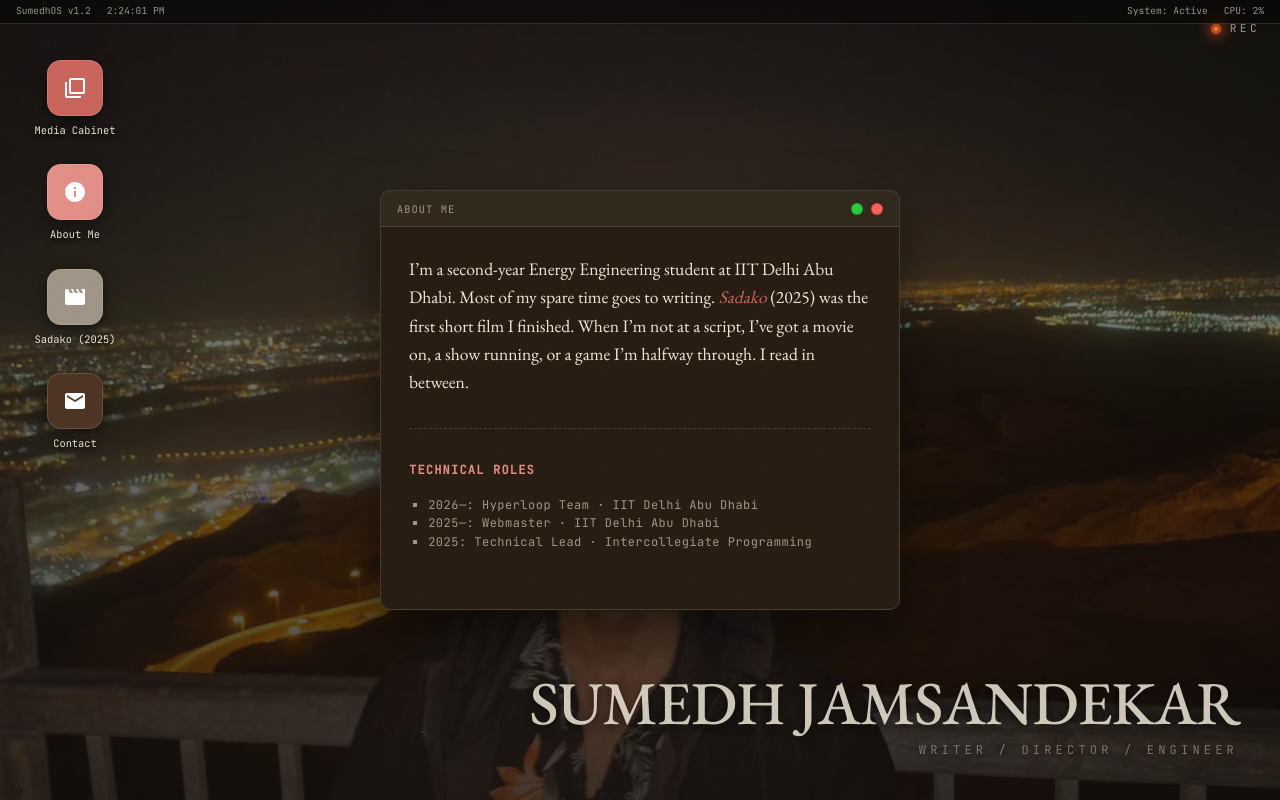
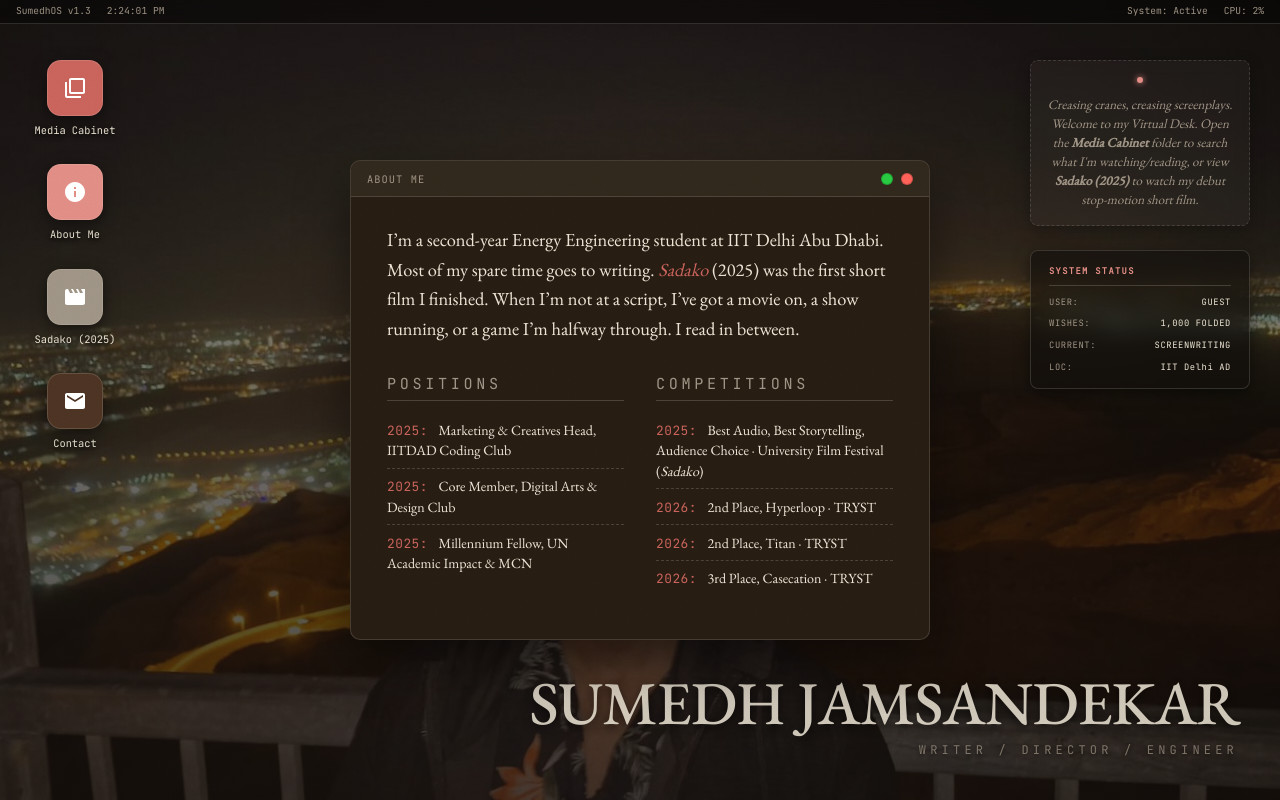
Before and after one commit to Bane2007/sumedh, a React (Vite) app: page / in a window 1280 px wide. Both pictures are taken after a click on the element "About Me". Built offline with nearby package versions, Linux system fonts and the light colour scheme; grey boxes are pictures that could not be loaded.

Commit message:
feat: restore accurate historical roles & positions list formatting, remove REC button module, and mount welcome greeting and system specifications desktop widgets

```diff
--- a/src/App.jsx
+++ b/src/App.jsx
@@ -291,18 +291,13 @@ function App() {
       {/* Top Status Bar */}
       <div className="status-bar">
         <div className="status-left">
-          <span>SumedhOS v1.2</span>
+          <span>SumedhOS v1.3</span>
           <span>{currentTime}</span>
         </div>
         <div className="status-right">
           <span>System: Active</span>
           <span>CPU: 2%</span>
         </div>
-      </div>
-
-      <div className="rec-light" aria-hidden="true">
-        <span className="rec-light__dot"></span>
-        <span className="rec-light__label">REC</span>
       </div>
 
       {/* Parallax Floating Origami Cranes */}
@@ -332,7 +327,7 @@ function App() {
 
           <div
             className="shortcut-item"
-            onClick={() => openWindow('about', 'About Me', 520, 420)}
+            onClick={() => openWindow('about', 'About Me', 580, 480)}
             title="Biographical details and technical profile"
           >
             <div className="shortcut-icon" style={{ backgroundColor: '#e08a82' }}>
@@ -374,6 +369,28 @@ function App() {
         <div className="desktop-brand">
           <div className="brand-title">SUMEDH JAMSANDEKAR</div>
           <div className="brand-subtitle mono">WRITER / DIRECTOR / ENGINEER</div>
+        </div>
+
+        {/* NEW STUFF: Interactive Desktop Widgets */}
+        <div className="desktop-widgets">
+          {/* Welcome Scratchpad Sticky Note */}
+          <div className="widget-sticky">
+            <div className="widget-sticky__pin"></div>
+            <p className="widget-sticky__body">
+              Creasing cranes, creasing screenplays. Welcome to my Virtual Desk.
+              Open the <strong>Media Cabinet</strong> folder to search what I'm watching/reading,
+              or view <strong>Sadako (2025)</strong> to watch my debut stop-motion short film.
+            </p>
+          </div>
+
+          {/* Monospaced System Status Monitor */}
+          <div className="widget-monitor mono">
+            <div className="widget-monitor__header">SYSTEM STATUS</div>
+            <div className="widget-monitor__row"><span>USER:</span><span>GUEST</span></div>
+            <div className="widget-monitor__row"><span>WISHES:</span><span>1,000 FOLDED</span></div>
+            <div className="widget-monitor__row"><span>CURRENT:</span><span>SCREENWRITING</span></div>
+            <div className="widget-monitor__row"><span>LOC:</span><span>IIT Delhi AD</span></div>
+          </div>
         </div>
 
         {/* Windows Rendering */}
@@ -623,17 +640,28 @@ function App() {
 
             {/* ABOUT WINDOW CONTENT */}
             {win.id === 'about' && (
-              <div className="about-window-content">
-                <p className="about__body" style={{ fontSize: '1.1rem', lineHeight: 1.6 }}>
+              <div className="about-window-content" style={{ padding: '0.5rem 1rem' }}>
+                <p className="about__body" style={{ fontSize: '1.15rem', lineHeight: 1.6, marginBottom: '2rem' }}>
                   I&rsquo;m a second-year Energy Engineering student at IIT Delhi Abu Dhabi. Most of my spare time goes to writing. <em>Sadako</em> (2025) was the first short film I finished. When I&rsquo;m not at a script, I&rsquo;ve got a movie on, a show running, or a game I&rsquo;m halfway through. I read in between.
                 </p>
-                <div style={{ marginTop: '2rem', borderTop: '1px dashed var(--glass-border)', paddingTop: '1rem' }}>
-                  <h4 style={{ fontFamily: 'var(--mono)', fontSize: '0.75rem', textTransform: 'uppercase', letterSpacing: '0.1em', color: 'var(--oxblood-soft)' }}>Technical Roles</h4>
-                  <ul className="mono" style={{ fontSize: '0.75rem', listStyle: 'square', paddingLeft: '1.2rem', marginTop: '0.5rem', color: 'var(--ink-soft)' }}>
-                    <li>2026—: Hyperloop Team &middot; IIT Delhi Abu Dhabi</li>
-                    <li>2025—: Webmaster &middot; IIT Delhi Abu Dhabi</li>
-                    <li>2025: Technical Lead &middot; Intercollegiate Programming</li>
-                  </ul>
+                <div style={{ display: 'grid', gridTemplateColumns: '1fr 1fr', gap: '2rem' }}>
+                  <div>
+                    <h3 className="roles__subhead" style={{ margin: 0, fontSize: '0.95rem' }}>positions</h3>
+                    <ul className="roles__list" style={{ marginTop: '0.75rem', gap: '0.75rem' }}>
+                      <li style={{ fontSize: '0.88rem' }}><span className="mono" style={{ fontSize: '0.8rem' }}>2025:</span> Marketing &amp; Creatives Head, IITDAD Coding Club</li>
+                      <li style={{ fontSize: '0.88rem' }}><span className="mono" style={{ fontSize: '0.8rem' }}>2025:</span> Core Member, Digital Arts &amp; Design Club</li>
+                      <li style={{ fontSize: '0.88rem' }}><span className="mono" style={{ fontSize: '0.8rem' }}>2025:</span> Millennium Fellow, UN Academic Impact &amp; MCN</li>
+                    </ul>
+                  </div>
+                  <div>
+                    <h3 className="roles__subhead" style={{ margin: 0, fontSize: '0.95rem' }}>competitions</h3>
+                    <ul className="roles__list" style={{ marginTop: '0.75rem', gap: '0.75rem' }}>
+                      <li style={{ fontSize: '0.88rem' }}><span className="mono" style={{ fontSize: '0.8rem' }}>2025:</span> Best Audio, Best Storytelling, Audience Choice &middot; University Film Festival (<em>Sadako</em>)</li>
+                      <li style={{ fontSize: '0.88rem' }}><span className="mono" style={{ fontSize: '0.8rem' }}>2026:</span> 2nd Place, Hyperloop &middot; TRYST</li>
+                      <li style={{ fontSize: '0.88rem' }}><span className="mono" style={{ fontSize: '0.8rem' }}>2026:</span> 2nd Place, Titan &middot; TRYST</li>
+                      <li style={{ fontSize: '0.88rem' }}><span className="mono" style={{ fontSize: '0.8rem' }}>2026:</span> 3rd Place, Casecation &middot; TRYST</li>
+                    </ul>
+                  </div>
                 </div>
               </div>
             )}
--- a/src/index.css
+++ b/src/index.css
@@ -1958,3 +1958,85 @@ body.theme-contact {
     margin-top: 4px;
   }
 }
+
+/* === DESKTOP WIDGETS === */
+.desktop-widgets {
+  position: absolute;
+  top: 60px;
+  right: 30px;
+  display: flex;
+  flex-direction: column;
+  gap: 24px;
+  z-index: 5;
+}
+
+.widget-sticky {
+  background: rgba(236, 228, 211, 0.04);
+  border: 1px dashed var(--glass-border);
+  padding: 16px;
+  border-radius: 8px;
+  width: 220px;
+  box-shadow: 0 4px 15px rgba(0,0,0,0.3);
+  position: relative;
+  backdrop-filter: blur(8px);
+}
+
+.widget-sticky__pin {
+  width: 6px;
+  height: 6px;
+  border-radius: 50%;
+  background: var(--oxblood-soft);
+  margin: 0 auto 12px auto;
+  box-shadow: 0 0 6px var(--oxblood-soft);
+}
+
+.widget-sticky__body {
+  font-family: var(--serif);
+  font-size: 0.82rem;
+  font-style: italic;
+  color: var(--ink-soft);
+  line-height: 1.45;
+  margin: 0;
+  text-align: center;
+}
+
+.widget-monitor {
+  background: rgba(18, 14, 11, 0.65);
+  border: 1px solid var(--glass-border);
+  backdrop-filter: blur(10px);
+  padding: 14px 18px;
+  border-radius: 8px;
+  box-shadow: 0 4px 15px rgba(0,0,0,0.5);
+  width: 220px;
+  display: flex;
+  flex-direction: column;
+  gap: 8px;
+}
+
+.widget-monitor__header {
+  font-size: 0.55rem;
+  letter-spacing: 0.15em;
+  color: var(--oxblood-soft);
+  border-bottom: 1px solid var(--hairline);
+  padding-bottom: 6px;
+  margin-bottom: 2px;
+  font-weight: bold;
+}
+
+.widget-monitor__row {
+  display: flex;
+  justify-content: space-between;
+  font-size: 0.55rem;
+  color: var(--ink-soft);
+}
+
+.widget-monitor__row span:last-child {
+  color: var(--ink);
+}
+
+/* Hide widgets on mobile for layout breathing space */
+@media (max-width: 768px) {
+  .desktop-widgets {
+    display: none;
+  }
+}
```
